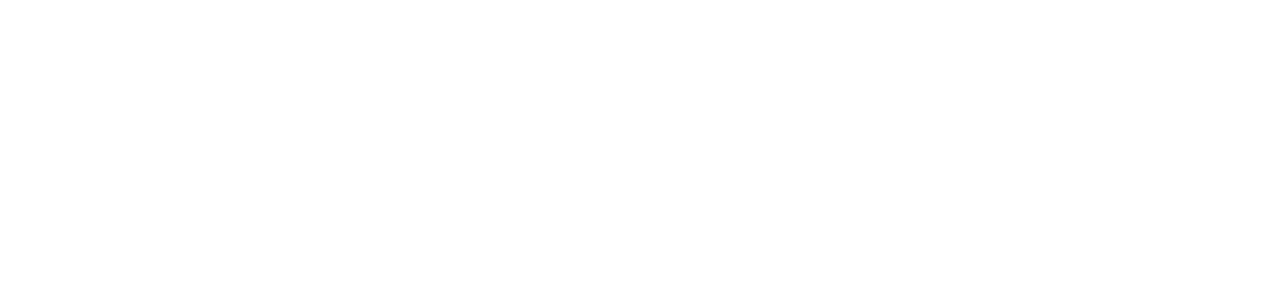
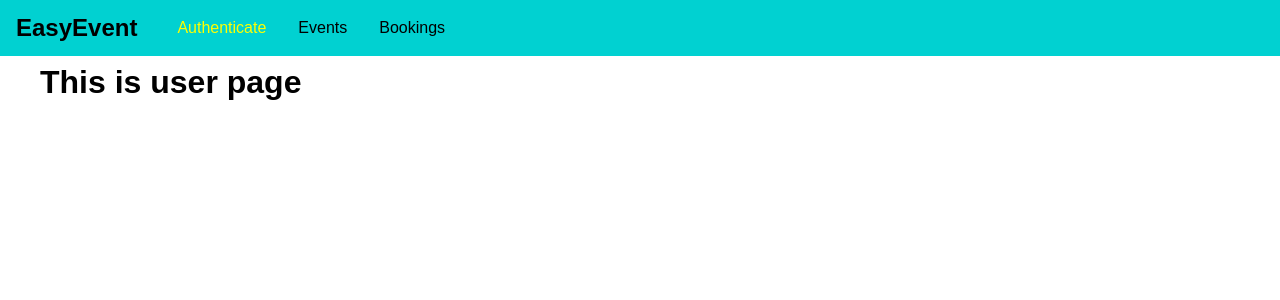
Before and after one commit to MikeKowalsky/event-booking, a React (Create React App) app in the folder frontend/: page /user in a window 1280 px wide. Shown: the top 300 px of the page. Built offline with nearby package versions, Linux system fonts and the light colour scheme.

Commit message:
added main-navigation component

```diff
--- a/frontend/src/App.css
+++ b/frontend/src/App.css
@@ -0,0 +1,3 @@
+.main-content {
+  margin: 4rem 2.5rem;
+}
--- a/frontend/src/App.js
+++ b/frontend/src/App.js
@@ -1,9 +1,10 @@
 import React, { Component } from "react";
 import { BrowserRouter, Route, Redirect, Switch } from "react-router-dom";
 
-import AuthPage from "./pages/Auth";
+import UserPage from "./pages/User";
 import EventsPage from "./pages/Events";
 import BookingsPage from "./pages/Bookings";
+import MainNavigation from "./components/Navigation/MainNavigation";
 
 import "./App.css";
 
@@ -11,12 +12,17 @@
   render() {
     return (
       <BrowserRouter>
-        <Switch>
-          <Redirect from="/" to="/auth" exact />
-          <Route path="/auth" component={AuthPage} />
-          <Route path="/events" component={EventsPage} />
-          <Route path="/bookings" component={BookingsPage} />
-        </Switch>
+        <React.Fragment>
+          <MainNavigation />
+          <main className="main-content">
+            <Switch>
+              <Redirect from="/" to="/auth" exact />
+              <Route path="/user" component={UserPage} />
+              <Route path="/events" component={EventsPage} />
+              <Route path="/bookings" component={BookingsPage} />
+            </Switch>
+          </main>
+        </React.Fragment>
       </BrowserRouter>
     );
   }
--- /dev/null
+++ b/frontend/src/components/Navigation/MainNavigation.css
@@ -0,0 +1,43 @@
+.main-navigation {
+  position: fixed;
+  left: 0;
+  top: 0;
+  width: 100%;
+  height: 3.5rem;
+  background-color: #01d1d1;
+  padding: 0 1rem;
+
+  display: flex;
+  align-items: center;
+}
+
+.main-navigation__logo h1 {
+  margin: 0;
+  font-size: 1.5rem;
+}
+
+.main-navigation__items {
+  margin-left: 1.5rem;
+}
+
+.main-navigation__items ul {
+  display: flex;
+  margin: 0;
+  padding: 0;
+  list-style: none;
+}
+
+.main-navigation__items li {
+  margin: 0 1rem;
+}
+
+.main-navigation__items a {
+  text-decoration: none;
+  color: #000;
+}
+
+.main-navigation__items a:hover,
+.main-navigation__items a:active,
+.main-navigation__items a.active {
+  color: yellow;
+}
--- /dev/null
+++ b/frontend/src/components/Navigation/MainNavigation.js
@@ -0,0 +1,27 @@
+import React from "react";
+import { NavLink } from "react-router-dom";
+
+import "./MainNavigation.css";
+
+const mainNavigation = props => (
+  <header className="main-navigation">
+    <div className="main-navigation__logo">
+      <h1>EasyEvent</h1>
+    </div>
+    <nav className="main-navigation__items">
+      <ul>
+        <li>
+          <NavLink to="/user">Authenticate</NavLink>
+        </li>
+        <li>
+          <NavLink to="/events">Events</NavLink>
+        </li>
+        <li>
+          <NavLink to="/bookings">Bookings</NavLink>
+        </li>
+      </ul>
+    </nav>
+  </header>
+);
+
+export default mainNavigation;
--- a/frontend/src/pages/Auth.js
+++ /dev/null
@@ -1,9 +0,0 @@
-import React, { Component } from "react";
-
-class AuthPage extends Component {
-  render() {
-    return <h1>This is auth page</h1>;
-  }
-}
-
-export default AuthPage;
--- /dev/null
+++ b/frontend/src/pages/User.js
@@ -0,0 +1,9 @@
+import React, { Component } from "react";
+
+class UserPage extends Component {
+  render() {
+    return <h1>This is user page</h1>;
+  }
+}
+
+export default UserPage;
```
